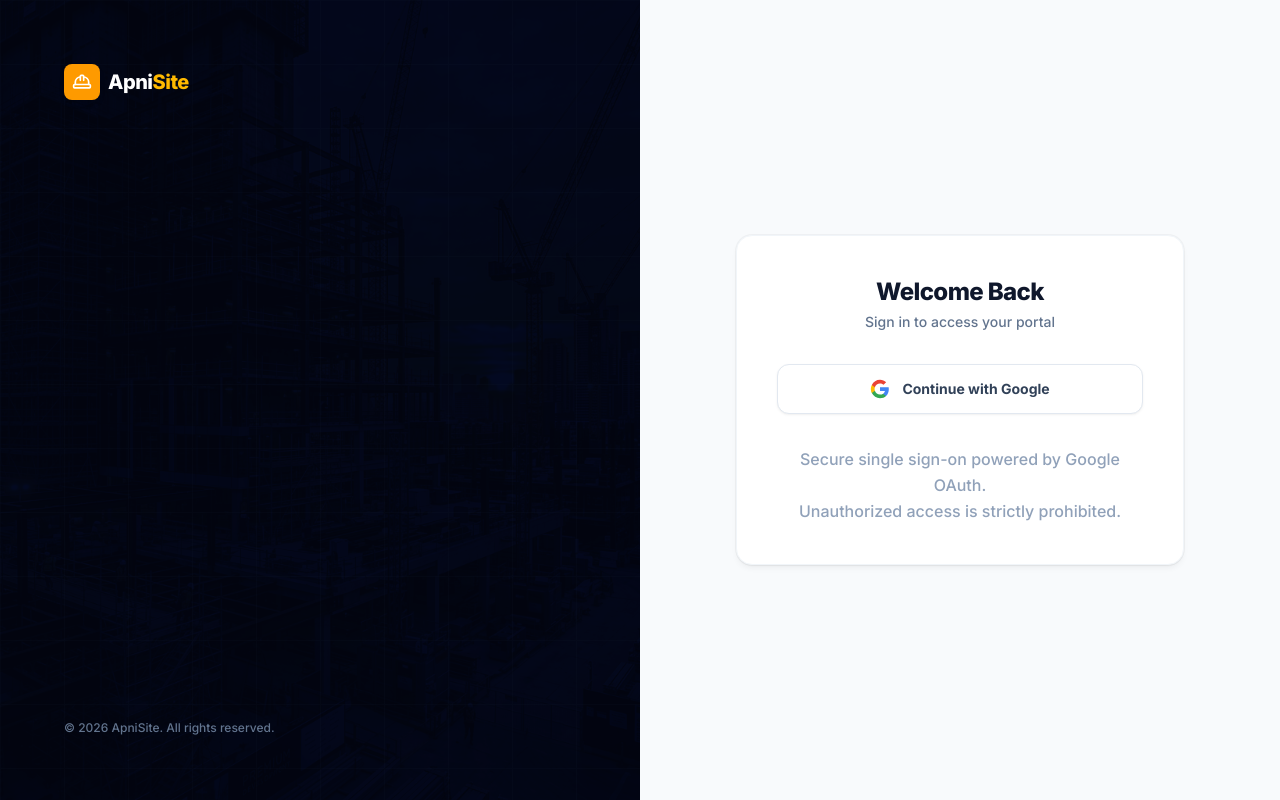
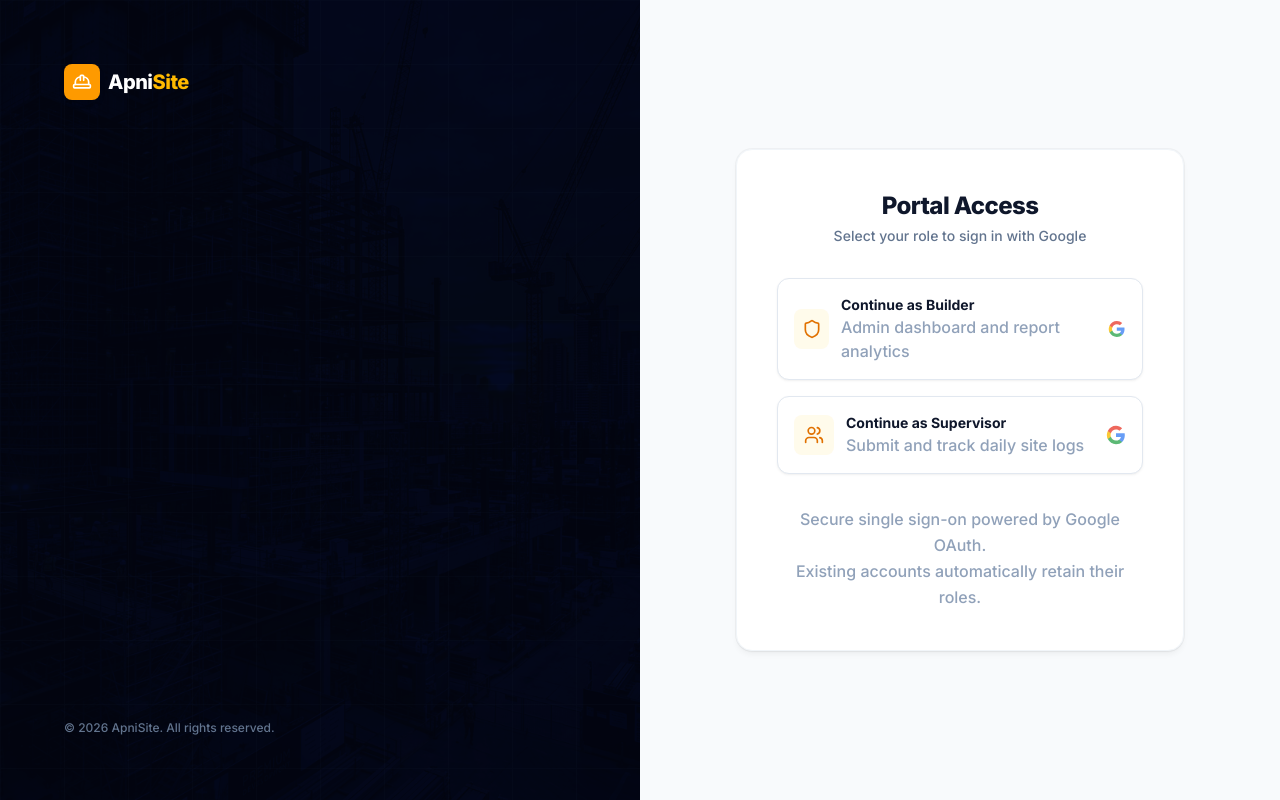
Before and after one commit to sreeram0343/apni-site, a Next.js app: page /login in a window 1280 px wide. Built offline with nearby package versions, Linux system fonts and the light colour scheme; no server answers.

Commit message:
feat: add Google login options for Builder and Supervisor with automatic role setting

```diff
--- a/src/components/forms/login-form.tsx
+++ b/src/components/forms/login-form.tsx
@@ -1,17 +1,21 @@
 "use client";
 
-import { useTransition } from "react";
+import { useState, useTransition } from "react";
 import { loginWithGoogleAction } from "@/lib/actions/auth";
+import { Shield, Users, AlertCircle } from "lucide-react";
 
 export function LoginForm() {
   const [isPending, startTransition] = useTransition();
+  const [error, setError] = useState<string | null>(null);
 
-  const handleGoogleLogin = () => {
+  const handleGoogleLogin = (role: "ADMIN" | "SUPERVISOR") => {
+    setError(null);
     startTransition(async () => {
       try {
-        await loginWithGoogleAction();
+        await loginWithGoogleAction(role);
       } catch (err) {
         console.error("Google sign in failed:", err);
+        setError("Could not initiate Google Authentication. Please try again.");
       }
     });
   };
@@ -21,24 +25,41 @@ export function LoginForm() {
       {/* Card Header */}
       <div className="text-center mb-8">
         <h2 className="text-2xl font-extrabold tracking-tight text-slate-900">
-          Welcome Back
+          Portal Access
         </h2>
         <p className="text-sm text-slate-500 mt-1 font-medium">
-          Sign in to access your portal
+          Select your role to sign in with Google
         </p>
       </div>
 
-      <div className="space-y-6">
+      <div className="space-y-4">
+        {error && (
+          <div className="flex items-center gap-2.5 rounded-xl bg-red-50 p-4 text-sm text-red-600 border border-red-100">
+            <AlertCircle className="h-5 w-5 flex-shrink-0" />
+            <span className="font-medium">{error}</span>
+          </div>
+        )}
+
+        {/* Builder (Admin) Option */}
         <button
-          onClick={handleGoogleLogin}
+          onClick={() => handleGoogleLogin("ADMIN")}
           disabled={isPending}
-          className="flex w-full items-center justify-center gap-3 rounded-xl border border-slate-200 bg-white py-3.5 px-4 text-sm font-bold text-slate-700 shadow-soft hover:bg-slate-50 hover:text-slate-900 transition-all disabled:opacity-50 cursor-pointer"
+          className="group flex w-full items-center justify-between gap-3 rounded-xl border border-slate-200 bg-white p-4 text-left shadow-soft hover:bg-slate-50 hover:border-amber-500/50 hover:ring-2 hover:ring-amber-500/10 transition-all disabled:opacity-50 cursor-pointer"
         >
-          {isPending ? (
-            <div className="h-5 w-5 animate-spin rounded-full border-2 border-slate-500 border-t-transparent" />
-          ) : (
-            <>
-              <svg className="h-5 w-5" viewBox="0 0 24 24" width="24" height="24">
+          <div className="flex items-center gap-3">
+            <div className="flex h-10 w-10 items-center justify-center rounded-lg bg-amber-50 text-amber-600 group-hover:bg-amber-100 transition-colors">
+              <Shield className="h-5 w-5" />
+            </div>
+            <div>
+              <span className="block text-sm font-bold text-slate-900">
+                Continue as Builder
+              </span>
+              <span className="block text-2xs text-slate-400 font-medium">
+                Admin dashboard and report analytics
+              </span>
+            </div>
+          </div>
+          <svg className="h-5 w-5 opacity-80 group-hover:opacity-100 transition-opacity" viewBox="0 0 24 24" width="24" height="24">
             <path
               fill="#4285F4"
               d="M22.56 12.25c0-.78-.07-1.53-.2-2.25H12v4.26h5.92c-.26 1.37-1.04 2.53-2.21 3.31v2.77h3.57c2.08-1.92 3.28-4.74 3.28-8.09z"
@@ -56,15 +77,51 @@ export function LoginForm() {
               d="M12 5.38c1.62 0 3.06.56 4.21 1.64l3.15-3.15C17.45 2.09 14.97 1 12 1 7.7 1 3.99 3.47 2.18 7.06l3.66 2.84c.87-2.6 3.3-4.52 6.16-4.52z"
             />
           </svg>
-              <span>Continue with Google</span>
-            </>
-          )}
+        </button>
+
+        {/* Supervisor Option */}
+        <button
+          onClick={() => handleGoogleLogin("SUPERVISOR")}
+          disabled={isPending}
+          className="group flex w-full items-center justify-between gap-3 rounded-xl border border-slate-200 bg-white p-4 text-left shadow-soft hover:bg-slate-50 hover:border-amber-500/50 hover:ring-2 hover:ring-amber-500/10 transition-all disabled:opacity-50 cursor-pointer"
+        >
+          <div className="flex items-center gap-3">
+            <div className="flex h-10 w-10 items-center justify-center rounded-lg bg-amber-50 text-amber-600 group-hover:bg-amber-100 transition-colors">
+              <Users className="h-5 w-5" />
+            </div>
+            <div>
+              <span className="block text-sm font-bold text-slate-900">
+                Continue as Supervisor
+              </span>
+              <span className="block text-2xs text-slate-400 font-medium">
+                Submit and track daily site logs
+              </span>
+            </div>
+          </div>
+          <svg className="h-5 w-5 opacity-80 group-hover:opacity-100 transition-opacity" viewBox="0 0 24 24" width="24" height="24">
+            <path
+              fill="#4285F4"
+              d="M22.56 12.25c0-.78-.07-1.53-.2-2.25H12v4.26h5.92c-.26 1.37-1.04 2.53-2.21 3.31v2.77h3.57c2.08-1.92 3.28-4.74 3.28-8.09z"
+            />
+            <path
+              fill="#34A853"
+              d="M12 23c2.97 0 5.46-.98 7.28-2.66l-3.57-2.77c-.98.66-2.23 1.06-3.71 1.06-2.86 0-5.29-1.93-6.16-4.53H2.18v2.84C3.99 20.53 7.7 23 12 23z"
+            />
+            <path
+              fill="#FBBC05"
+              d="M5.84 14.09c-.22-.66-.35-1.36-.35-2.09s.13-1.43.35-2.09V7.06H2.18C1.43 8.55 1 10.22 1 12s.43 3.45 1.18 4.94l2.85-2.22.81-.63z"
+            />
+            <path
+              fill="#EA4335"
+              d="M12 5.38c1.62 0 3.06.56 4.21 1.64l3.15-3.15C17.45 2.09 14.97 1 12 1 7.7 1 3.99 3.47 2.18 7.06l3.66 2.84c.87-2.6 3.3-4.52 6.16-4.52z"
+            />
+          </svg>
         </button>
       </div>
 
       <div className="mt-8 text-center text-3xs text-slate-400 font-medium leading-relaxed">
         Secure single sign-on powered by Google OAuth.<br />
-        Unauthorized access is strictly prohibited.
+        Existing accounts automatically retain their roles.
       </div>
     </div>
   );
--- a/src/lib/actions/auth.ts
+++ b/src/lib/actions/auth.ts
@@ -1,8 +1,17 @@
 "use server";
 
 import { signIn, signOut } from "@/lib/auth";
+import { cookies } from "next/headers";
 
-export async function loginWithGoogleAction() {
+export async function loginWithGoogleAction(role: "ADMIN" | "SUPERVISOR") {
+  const cookieStore = await cookies();
+  cookieStore.set("signup_role", role, {
+    maxAge: 60 * 10, // 10 minutes
+    path: "/",
+    httpOnly: true,
+    secure: process.env.NODE_ENV === "production",
+  });
+
   await signIn("google", { redirectTo: "/" });
 }
 
--- a/src/lib/auth.ts
+++ b/src/lib/auth.ts
@@ -2,6 +2,7 @@ import NextAuth from "next-auth";
 import { PrismaAdapter } from "@auth/prisma-adapter";
 import { db } from "@/lib/db";
 import { authConfig } from "./auth.config";
+import { cookies } from "next/headers";
 
 export const { handlers, auth, signIn, signOut } = NextAuth({
   adapter: PrismaAdapter(db),
@@ -9,5 +10,36 @@ export const { handlers, auth, signIn, signOut } = NextAuth({
   providers: [
     ...authConfig.providers,
   ],
+  callbacks: {
+    ...authConfig.callbacks,
+    async signIn({ user }) {
+      if (!user.email) return false;
+
+      try {
+        const cookieStore = await cookies();
+        const signupRole = cookieStore.get("signup_role")?.value;
+
+        if (signupRole && (signupRole === "ADMIN" || signupRole === "SUPERVISOR")) {
+          const dbUser = await db.user.findUnique({ where: { email: user.email } });
+          if (dbUser) {
+            // Detect if user was newly created (within last 15 seconds)
+            const isNewUser = dbUser.createdAt.getTime() > Date.now() - 15000;
+            if (isNewUser) {
+              await db.user.update({
+                where: { id: dbUser.id },
+                data: { role: signupRole },
+              });
+              user.role = signupRole;
+            }
+          }
+          // Clean up the cookie
+          cookieStore.delete("signup_role");
+        }
+      } catch (err) {
+        console.error("Error setting role during signIn callback:", err);
+      }
+      return true;
+    },
+  },
   session: { strategy: "jwt" },
 });
```
Lines whose indentation alone changed are shown as unchanged.
